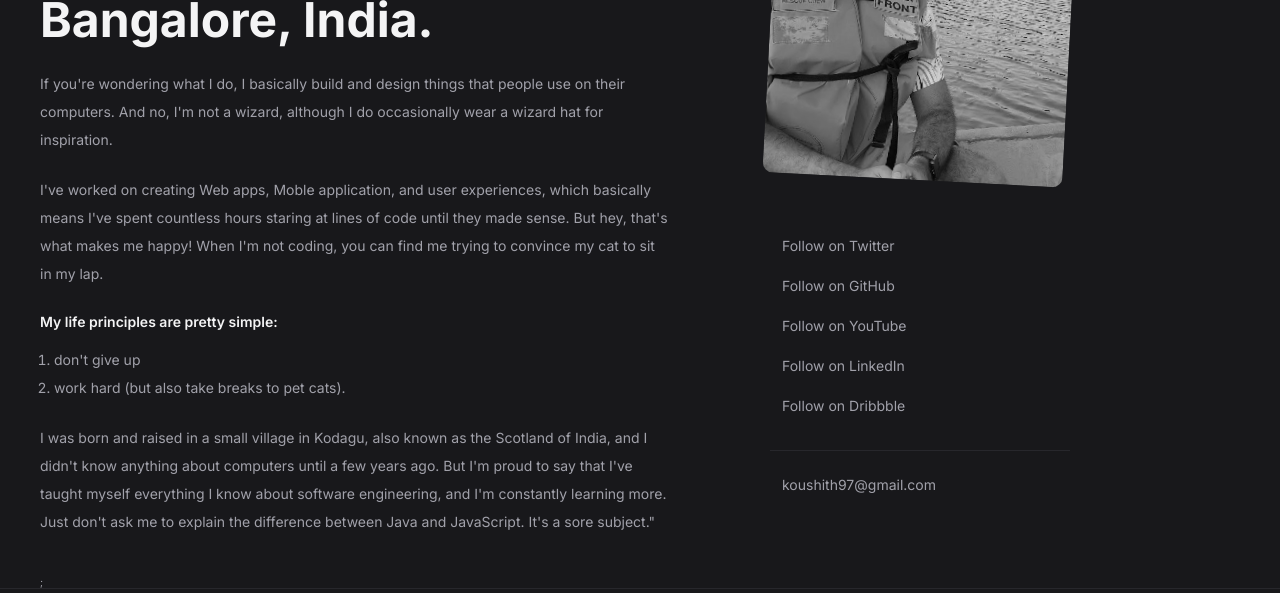
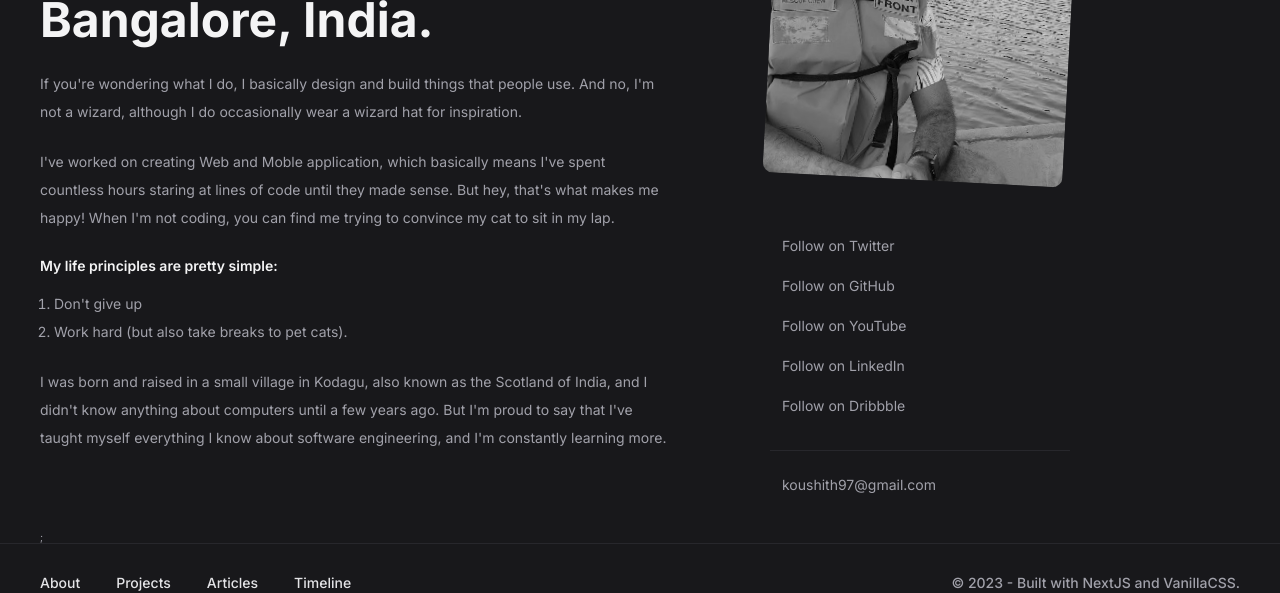
Before and after one commit to Koushith/Portfolio-2023, a Next.js app: page /about in a window 1280 px wide. Shown: the part 241-834 px from the top of the page. Built offline with nearby package versions, Linux system fonts and the light colour scheme; some icons are missing.

Commit message:
minor refactors

```diff
--- a/components/sections/about/about.component.jsx
+++ b/components/sections/about/about.component.jsx
@@ -21,17 +21,16 @@ export const AboutSection = () => {
         </h2>
 
         <p className="about-paragraph paragraph">
-          If you're wondering what I do, I basically build and design things
-          that people use on their computers. And no, I'm not a wizard, although
-          I do occasionally wear a wizard hat for inspiration.
+          If you're wondering what I do, I basically design and build things
+          that people use. And no, I'm not a wizard, although I do occasionally
+          wear a wizard hat for inspiration.
         </p>
 
         <p className="about-paragraph paragraph">
-          I've worked on creating Web apps, Moble application, and user
-          experiences, which basically means I've spent countless hours staring
-          at lines of code until they made sense. But hey, that's what makes me
-          happy! When I'm not coding, you can find me trying to convince my cat
-          to sit in my lap.
+          I've worked on creating Web and Moble application, which basically
+          means I've spent countless hours staring at lines of code until they
+          made sense. But hey, that's what makes me happy! When I'm not coding,
+          you can find me trying to convince my cat to sit in my lap.
         </p>
 
         <h2 className="sm-paragraph-bold">
@@ -39,8 +38,8 @@ export const AboutSection = () => {
         </h2>
 
         <ol>
-          <li> don't give up</li>
-          <li> work hard (but also take breaks to pet cats). </li>
+          <li> Don't give up</li>
+          <li> Work hard (but also take breaks to pet cats). </li>
         </ol>
 
         <p className="about-paragraph paragraph">
@@ -48,8 +47,6 @@ export const AboutSection = () => {
           Scotland of India, and I didn't know anything about computers until a
           few years ago. But I'm proud to say that I've taught myself everything
           I know about software engineering, and I'm constantly learning more.
-          Just don't ask me to explain the difference between Java and
-          JavaScript. It's a sore subject."
         </p>
       </div>
 
--- a/components/sections/blog/blog.section.jsx
+++ b/components/sections/blog/blog.section.jsx
@@ -7,12 +7,12 @@ export const BlogSection = ({ posts }) => {
     <Container>
       <BlogSectionContainer>
         <h2 className="primary-heading">
-          Writing on software design, company building, and the aerospace
-          industry.
+          Writing on software engineering, UI design, and about life
+          experiences.
         </h2>
         <p className="sub-heading">
-          All of my long-form thoughts on programming, leadership, product
-          design, and more, collected in chronological order.
+          All of my long-form thoughts on programming, product design, and more,
+          collected in chronological order.
         </p>
 
         {/* tags a, search, filters goes here */}
```
Also changed, not shown: components/sections/blog-work/blog-work.section.jsx (+21 -8 lines).
